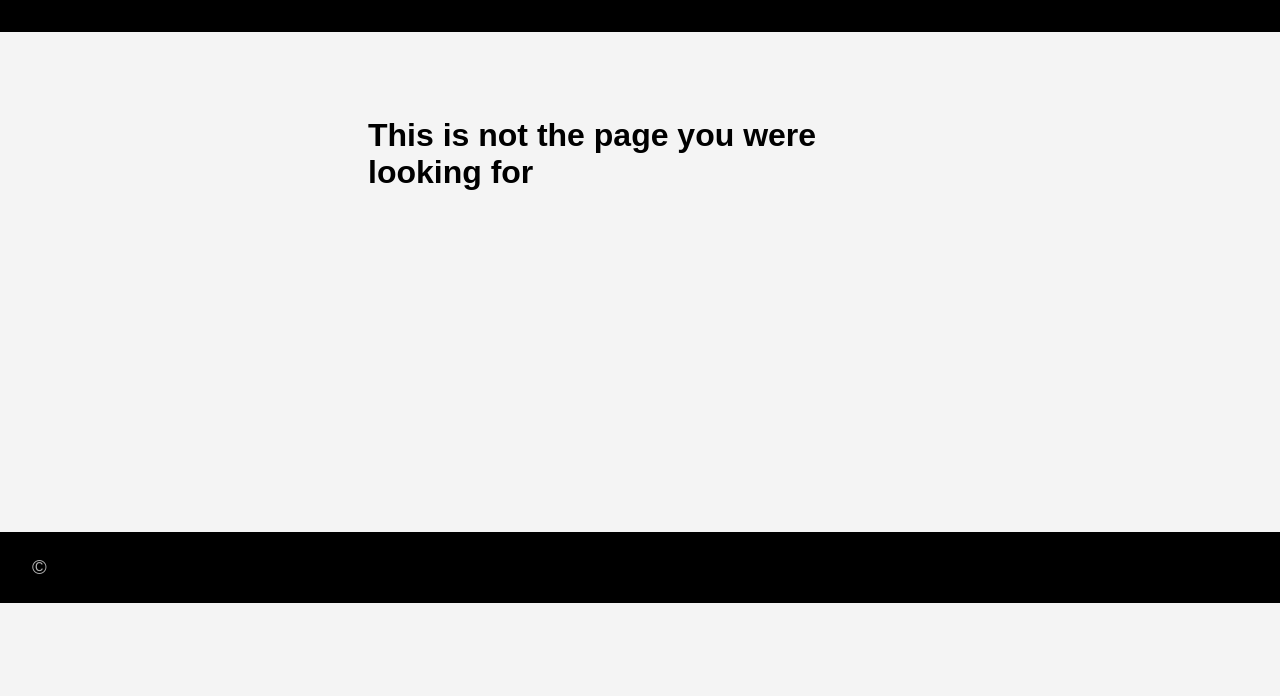
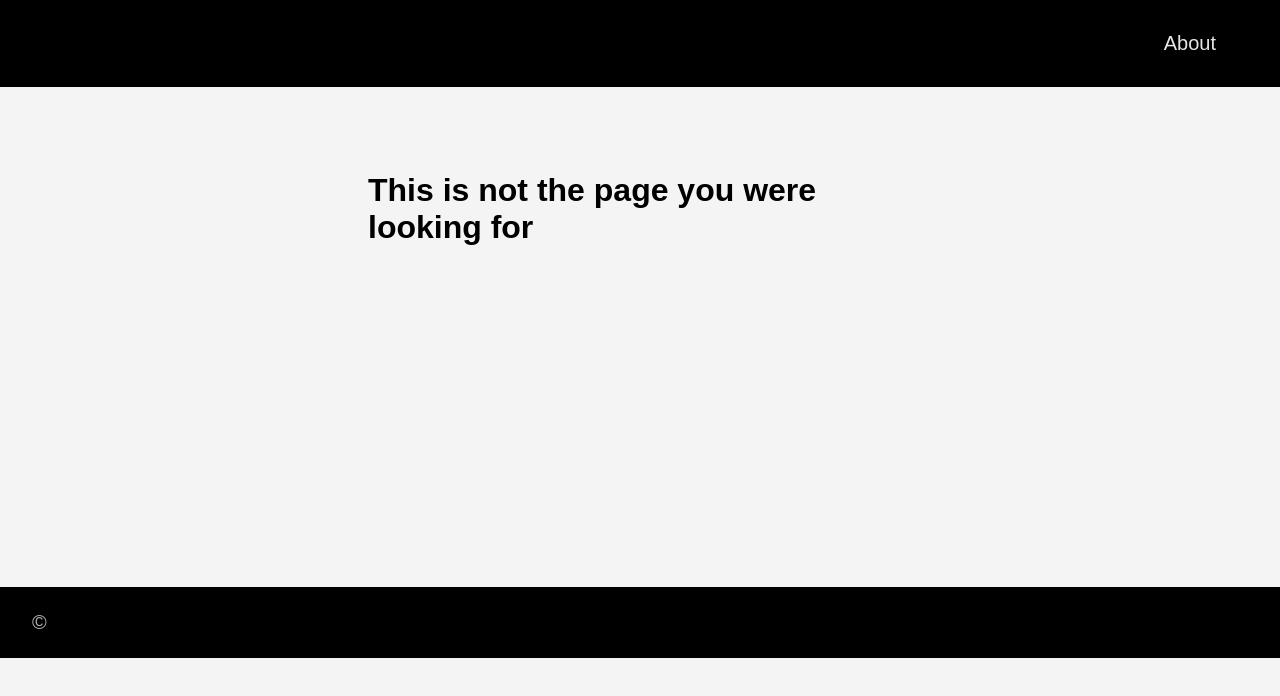
Before and after one commit to ffirdous624-design/ffirdous624-design.github.io, a plain HTML site: page 404.html in a window 1280 px wide. Drawn offline with Linux system fonts and the light colour scheme.

Commit message:
added about page

```diff
--- a/404.html
+++ b/404.html
@@ -66,6 +66,16 @@
 
 
 
+        <ul class="pl0 mr3">
+
+          <li class="list f5 f4-ns fw4 dib pr3">
+            <a class="hover-white white-90 no-underline" href="/about/" title="About page">
+              About
+            </a>
+          </li>
+
+        </ul>
+
       <div class="ananke-socials"></div>
 
     </div>
```
Also changed, not shown: categories/index.html (+10 -0 lines), index.html (+10 -0 lines), posts/index.html (+10 -0 lines), posts/mypage/index.html (+10 -0 lines), tags/index.html (+10 -0 lines).
